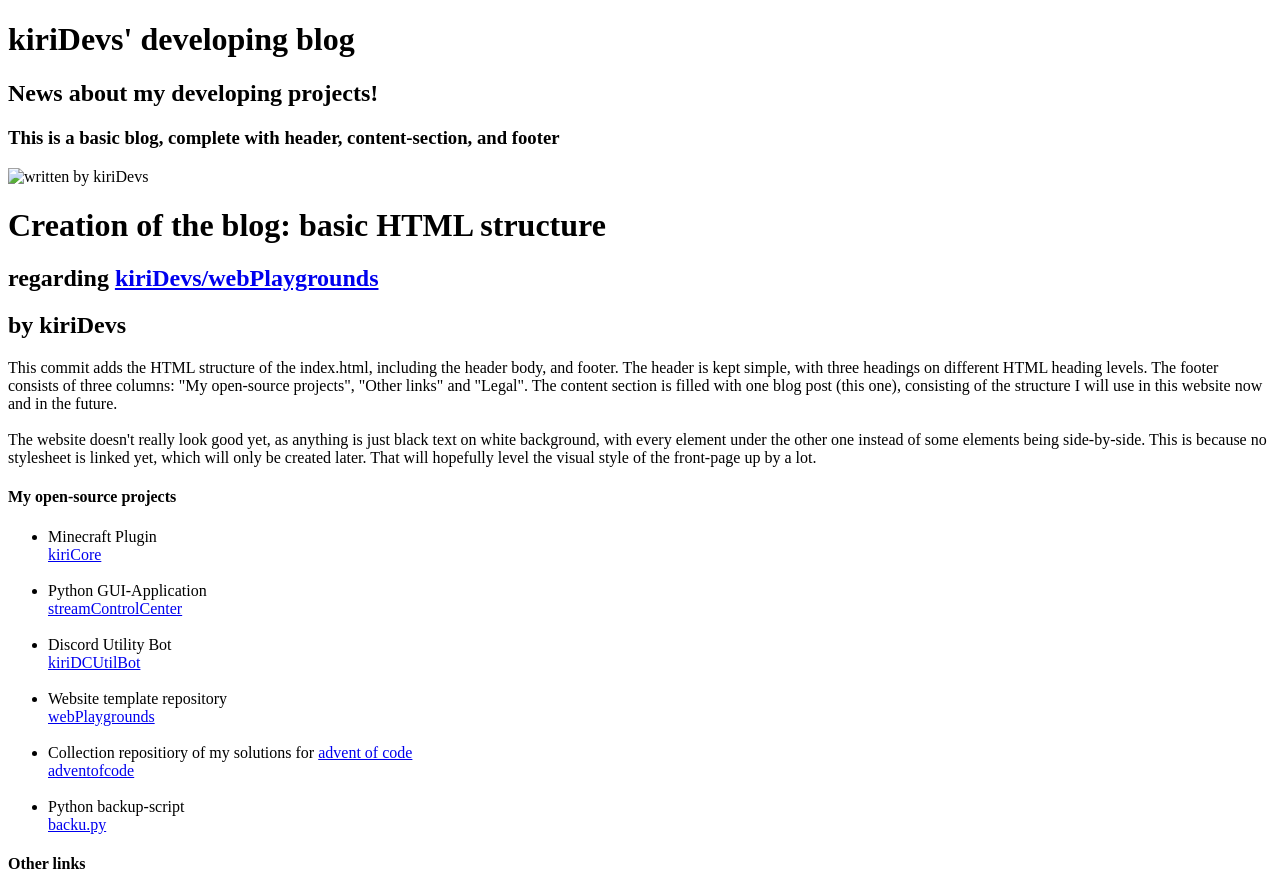
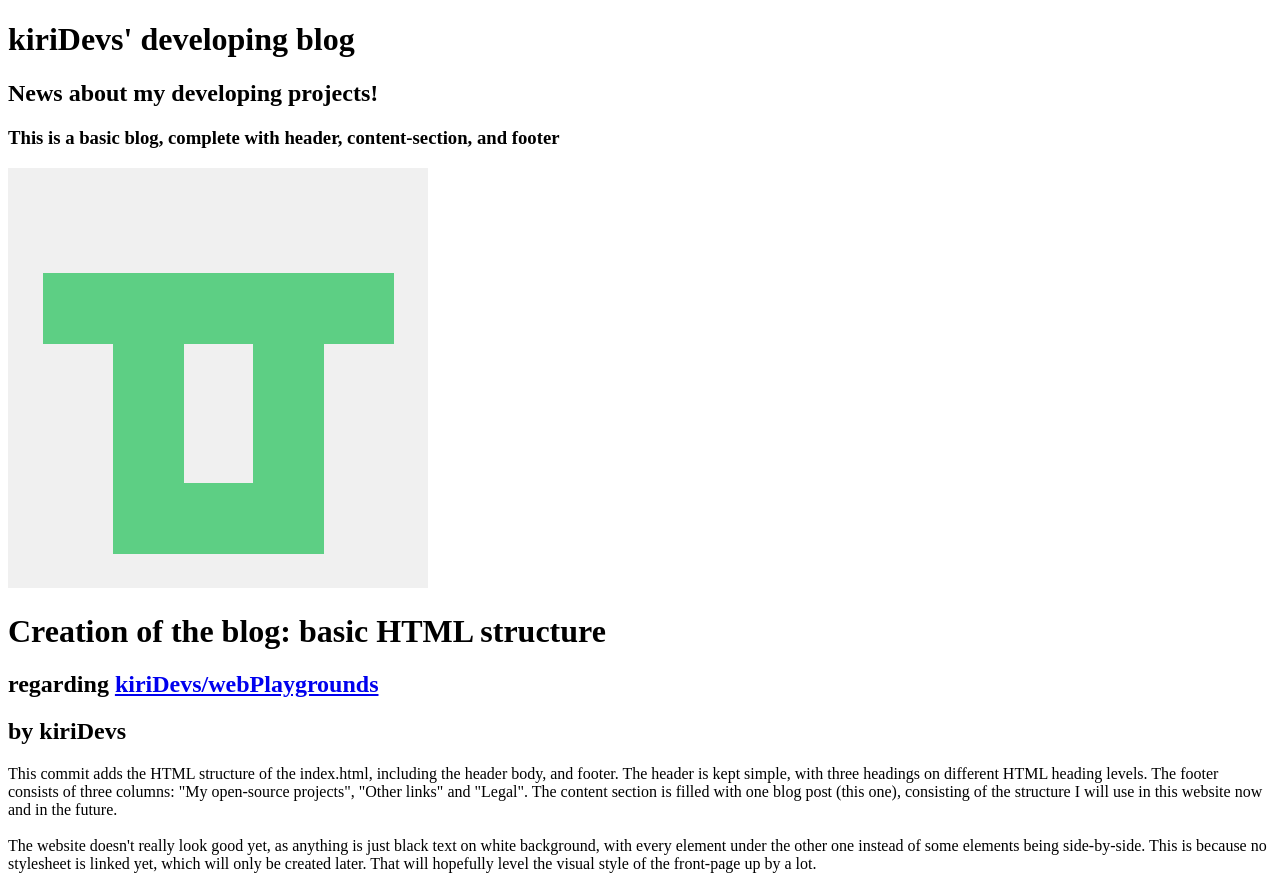
Before and after one commit to kiriDevs/webPlaygrounds, a plain HTML site: page blog/index.html in a window 1280 px wide. Shown: the top 876 px of the page. Drawn offline with Linux system fonts and the light colour scheme.

Commit message:
Implementing picture
Implementing kiriDevs's profile picture in the HTML of index.html

```diff
--- a/blog/index.html
+++ b/blog/index.html
@@ -21,7 +21,7 @@
 
     <div id="content">
       <div>
-        <img src="" alt="written by kiriDevs">
+        <img src="images/GitHub-Profiles/kiriDevs.png" alt="written by kiriDevs">
         <div class="blogpostmetacontainer">
           <h1 class="blogposttitle">Creation of the blog: basic HTML structure</h1>
           <h2 class="blogpostregards">regarding <a href="https://github.com/kiriDevs/webPlaygrounds">kiriDevs/webPlaygrounds</a></h2>
```
